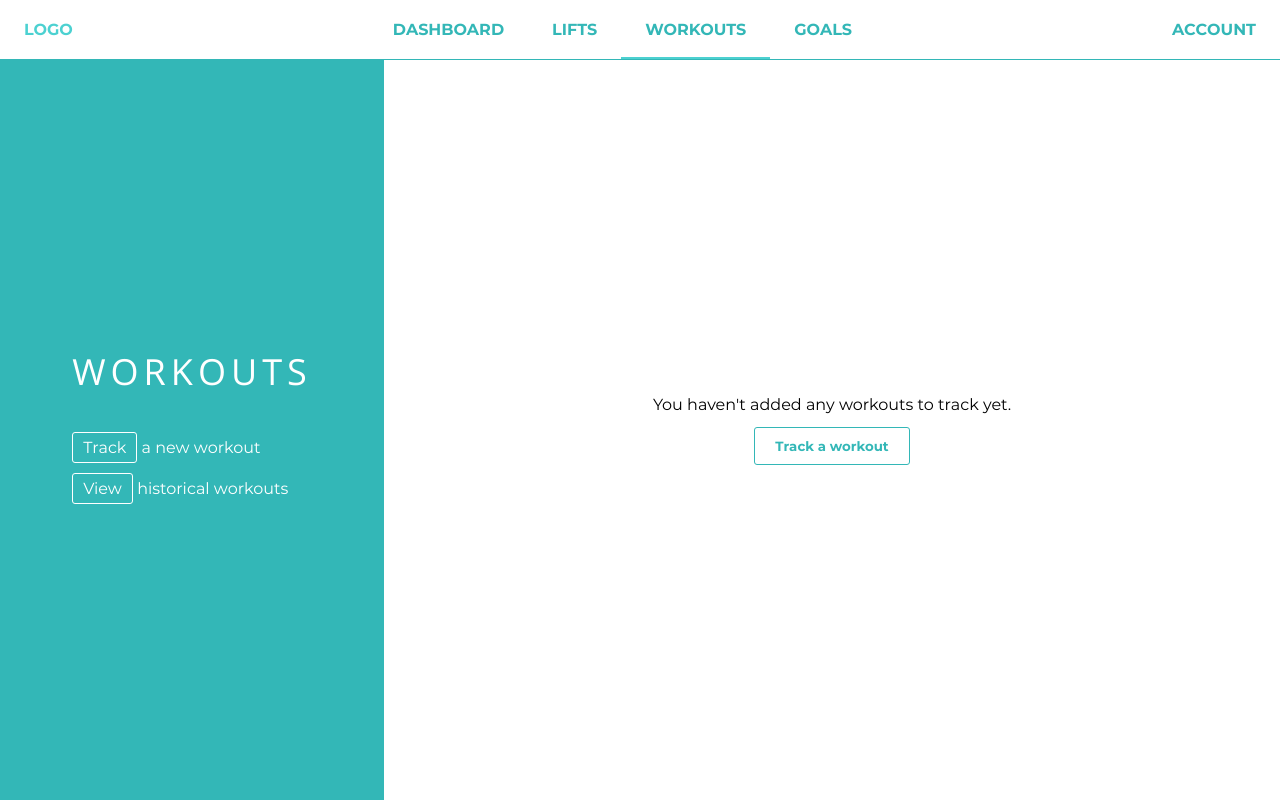
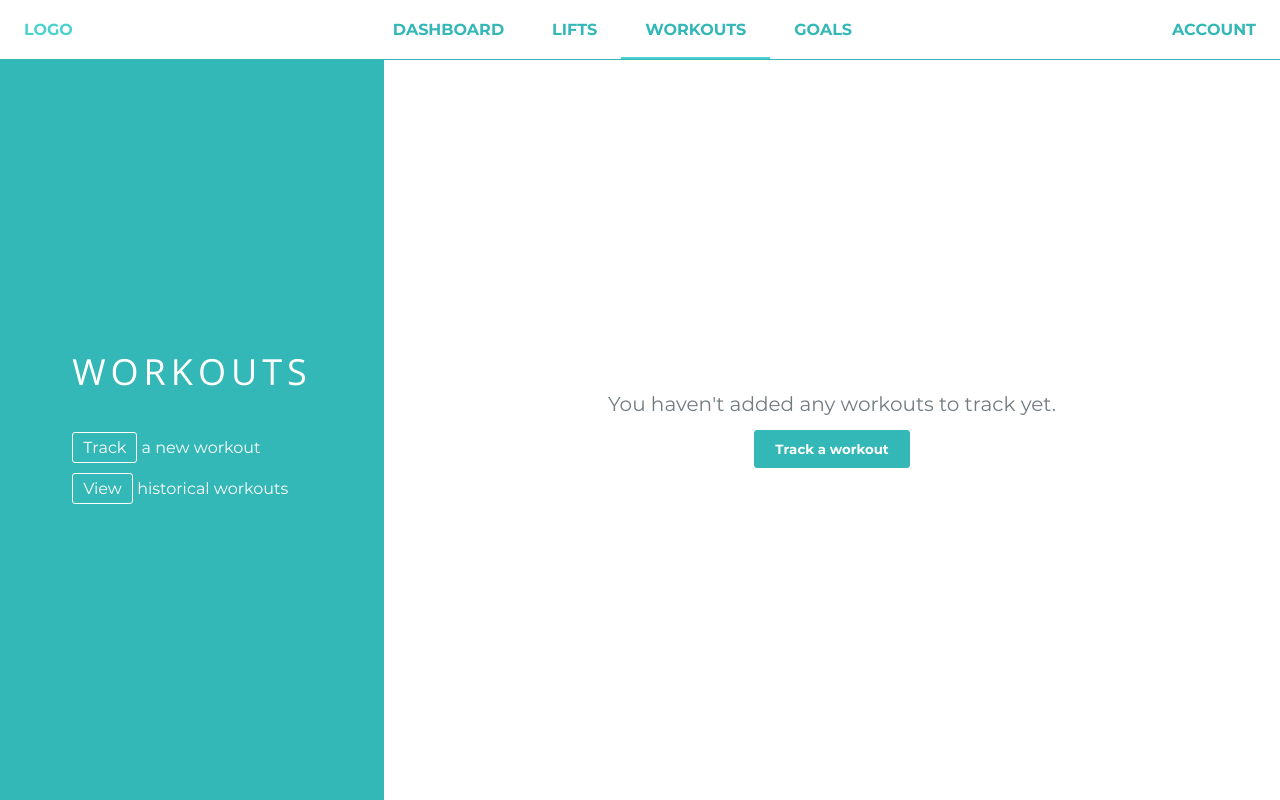
Before and after one commit to aathornburg/lift-tracker, an Angular app: page /workouts in a window 1280 px wide. Built offline with nearby package versions, Linux system fonts and the light colour scheme.

Commit message:
Updated look of track workouts button

```diff
--- a/src/app/pages/workouts/components/workouts/workouts.component.html
+++ b/src/app/pages/workouts/components/workouts/workouts.component.html
@@ -14,6 +14,6 @@
     </div>
 </div>
 <div class="page-section__wrapper page-content workouts-page-content--no-workouts">
-    <div class="page-content__no-workouts-text">You haven't added any workouts to track yet.</div>
+    <div class="workouts-page-content__no-workouts-text">You haven't added any workouts to track yet.</div>
     <button type="button" class="workouts-page-content__no-workouts-button">Track a workout</button>
 </div>
--- a/src/app/pages/workouts/components/workouts/workouts.component.scss
+++ b/src/app/pages/workouts/components/workouts/workouts.component.scss
@@ -17,19 +17,19 @@
 }
 
 .workouts-page-content__no-workouts-button {
-    background: transparent;
+    background: $main-color;
     border: 1.5px solid $main-color;
     padding: 10px 20px;
     border-radius: 3px;
     font-family: inherit;
     font-weight: bold;
-    color: $main-color;
+    color: white;
     cursor: pointer;
     margin-top: 1em;
     transition: all .1s ease-in-out;
 
     &:hover, &:focus {
-        background: $main-color;
-        color: white;
+        background: white;
+        color: $main-color;
     }
 }
```
